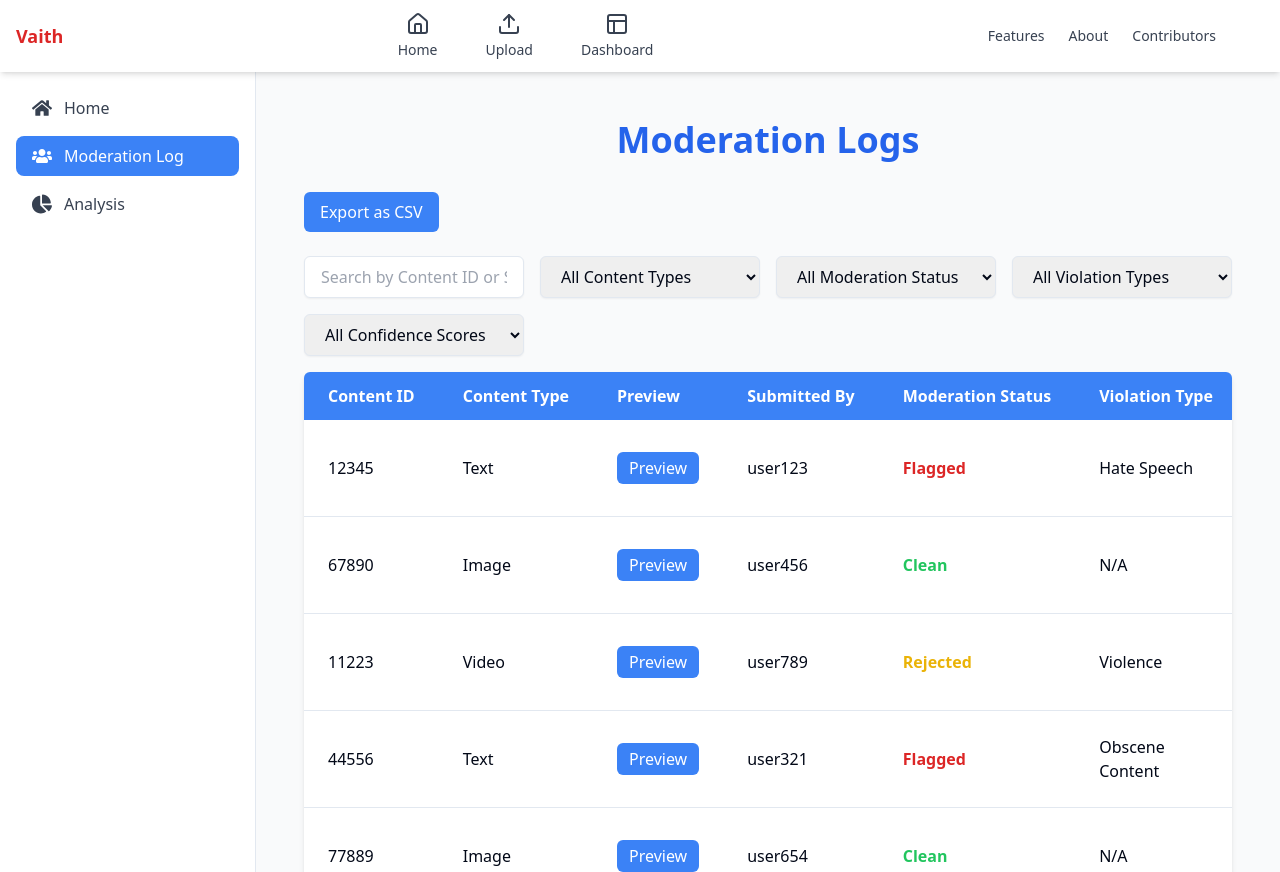
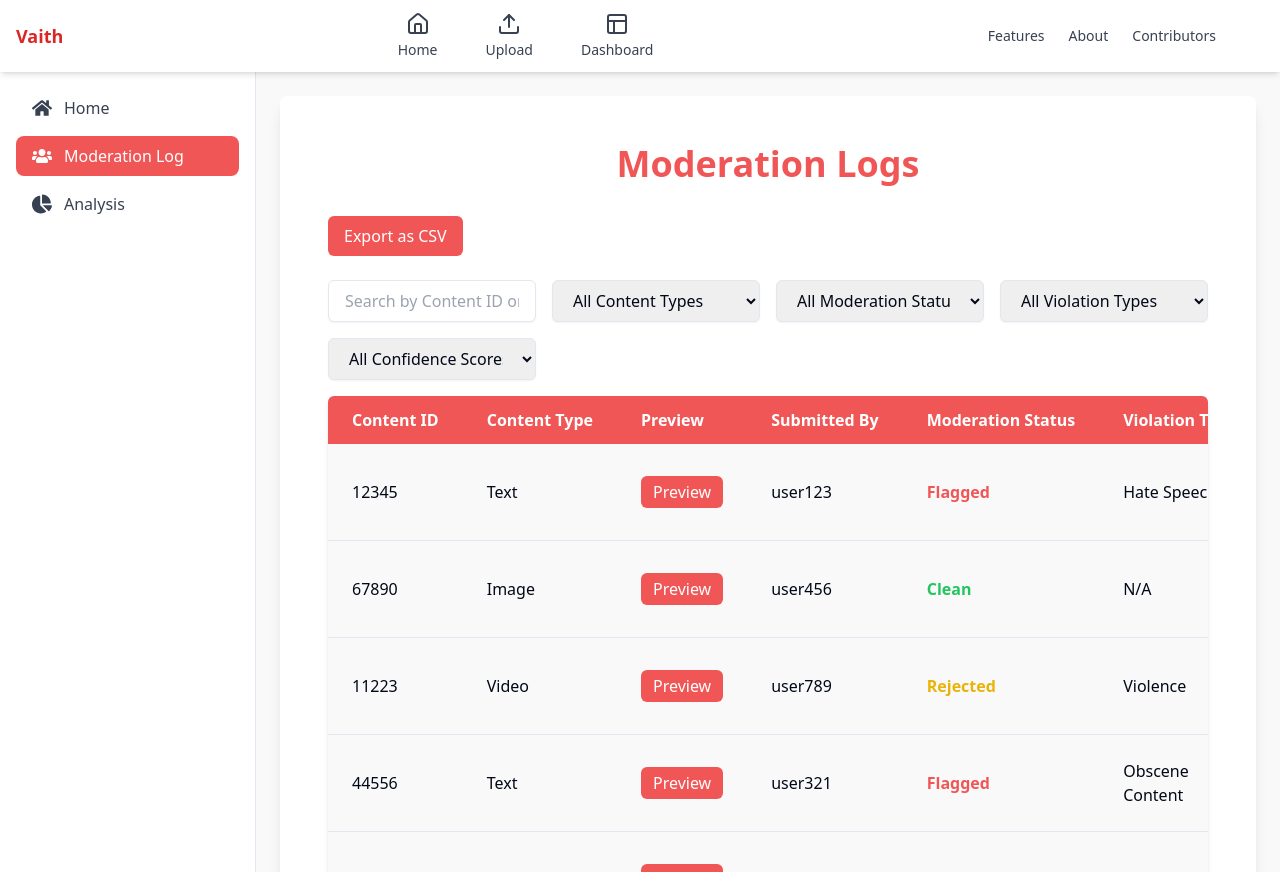
Before and after one commit to Vaithiyanathant/VISION-SENSE-KYN-HACKATHON, a React (Vite) app: page /Dashboard/Mod-log in a window 1280 px wide. Built offline with nearby package versions, Linux system fonts and the light colour scheme.

Commit message:
moderation log :fire:

```diff
--- a/src/Pages/Dashboard.jsx
+++ b/src/Pages/Dashboard.jsx
@@ -9,10 +9,10 @@ import ModLog from "./ModLog";
 const Dashboard = () => {
 	return (
 		<>
-			<Navbar></Navbar>
-			<div className='flex h-screen bg-gray-100'>
+			<Navbar />
+			<div className='flex h-screen bg-[#f9f9f9]'>
 				{/* Sidebar */}
-				<div className='w-64 bg-white shadow-md hidden md:block'>
+				<div className='w-64 bg-[#ffffff] shadow-md hidden md:block'>
 					<Sidebar
 						links={[
 							{
@@ -23,11 +23,12 @@ const Dashboard = () => {
 						]}
 					/>
 				</div>
+
 				{/* Main Content */}
-
-				{/* Page Content */}
-				<div className='p-6 flex-1 bg-[#f9fafb] overflow-y-auto'>
-					<ModLog />
+				<div className='p-6 flex-1 bg-[#f9f9f9] overflow-y-auto'>
+					<div className='bg-[#ffffff] shadow-lg rounded-lg p-6'>
+						<ModLog />
+					</div>
 				</div>
 			</div>
 		</>
--- a/src/Pages/ModLog.jsx
+++ b/src/Pages/ModLog.jsx
@@ -112,19 +112,19 @@ const ModLog = () => {
 
 	return (
 		<>
-			<div className='p-6 bg-[#f9fafb] min-h-screen'>
+			<div className='p-6 bg-[#ffffff] min-h-screen'>
 				<div className='text-center mb-8'>
-					<h1 className='text-4xl font-bold text-blue-600'>Moderation Logs</h1>
-					<p className='text-lg text-gray-600 mt-2'></p>
+					<h1 className='text-4xl font-bold text-[#f15656]'>Moderation Logs</h1>
+					<p className='text-lg text-black mt-2'></p>
 				</div>
 
 				{/* Header */}
-				<div className='flex items-center justify-between mb-6'	>
+				<div className='flex items-center justify-between mb-6'>
 					<CSVLink
 						data={filteredData}
 						headers={headers}
 						filename={`moderation_logs_${new Date().toISOString()}.csv`}
-						className='px-4 py-2 bg-blue-500 text-white rounded-md hover:bg-blue-600'>
+						className='px-4 py-2 bg-[#f15656] text-white rounded-md hover:bg-[#b42f2f]'>
 						Export as CSV
 					</CSVLink>
 				</div>
@@ -136,14 +136,14 @@ const ModLog = () => {
 						placeholder='Search by Content ID or Submitted By'
 						value={searchTerm}
 						onChange={(e) => setSearchTerm(e.target.value)}
-						className='w-full px-4 py-2 border rounded-md shadow-sm focus:outline-none focus:ring-2 focus:ring-blue-500'
+						className='w-full px-4 py-2 border rounded-md shadow-sm focus:outline-none focus:ring-2 focus:ring-[#f15656]'
 					/>
 					<select
 						value={filters.contentType}
 						onChange={(e) =>
 							setFilters((prev) => ({ ...prev, contentType: e.target.value }))
 						}
-						className='px-4 py-2 border rounded-md shadow-sm focus:outline-none focus:ring-2 focus:ring-blue-500'>
+						className='px-4 py-2 border rounded-md shadow-sm focus:outline-none focus:ring-2 focus:ring-[#f15656]'>
 						<option value='All'>All Content Types</option>
 						<option value='Text'>Text</option>
 						<option value='Image'>Image</option>
@@ -157,7 +157,7 @@ const ModLog = () => {
 								moderationStatus: e.target.value,
 							}))
 						}
-						className='px-4 py-2 border rounded-md shadow-sm focus:outline-none focus:ring-2 focus:ring-blue-500'>
+						className='px-4 py-2 border rounded-md shadow-sm focus:outline-none focus:ring-2 focus:ring-[#f15656]'>
 						<option value='All'>All Moderation Status</option>
 						<option value='Clean'>Clean</option>
 						<option value='Flagged'>Flagged</option>
@@ -168,7 +168,7 @@ const ModLog = () => {
 						onChange={(e) =>
 							setFilters((prev) => ({ ...prev, violationType: e.target.value }))
 						}
-						className='px-4 py-2 border rounded-md shadow-sm focus:outline-none focus:ring-2 focus:ring-blue-500'>
+						className='px-4 py-2 border rounded-md shadow-sm focus:outline-none focus:ring-2 focus:ring-[#f15656]'>
 						<option value='All'>All Violation Types</option>
 						<option value='Hate Speech'>Hate Speech</option>
 						<option value='Violence'>Violence</option>
@@ -184,7 +184,7 @@ const ModLog = () => {
 								confidenceScore: e.target.value,
 							}))
 						}
-						className='px-4 py-2 border rounded-md shadow-sm focus:outline-none focus:ring-2 focus:ring-blue-500'>
+						className='px-4 py-2 border rounded-md shadow-sm focus:outline-none focus:ring-2 focus:ring-[#f15656]'>
 						<option value='All'>All Confidence Scores</option>
 						<option value='Below 50%'>Below 50% (Low)</option>
 						<option value='50%-80%'>50%-80% (Moderate)</option>
@@ -193,10 +193,10 @@ const ModLog = () => {
 				</div>
 
 				{/* Table */}
-				<div className='overflow-x-auto bg-white shadow-md rounded-md'>
+				<div className='overflow-x-auto bg-[#f9f9f9] shadow-md rounded-md'>
 					<table className='min-w-full border-collapse'>
 						<thead>
-							<tr className='bg-blue-500 text-white'>
+							<tr className='bg-[#f15656] text-white'>
 								<th className='py-3 px-6 text-left whitespace-nowrap'>
 									Content ID
 								</th>
@@ -236,7 +236,7 @@ const ModLog = () => {
 									<td className='py-3 px-6'>
 										<button
 											onClick={() => setPreviewContent(item.previewUrl)}
-											className='px-3 py-1 bg-blue-500 text-white rounded-md hover:bg-blue-600'>
+											className='px-3 py-1 bg-[#f15656] text-white rounded-md hover:bg-[#b42f2f]'>
 											Preview
 										</button>
 									</td>
@@ -244,7 +244,7 @@ const ModLog = () => {
 									<td
 										className={`py-3 px-6 font-semibold ${
 											item.moderationStatus === "Flagged"
-												? "text-red-600"
+												? "text-[#f15656]"
 												: item.moderationStatus === "Clean"
 												? "text-green-500"
 												: "text-yellow-500"
@@ -260,7 +260,7 @@ const ModLog = () => {
 										<button className='px-3 py-1 bg-green-500 text-white rounded-md hover:bg-green-600 mr-2'>
 											Approve
 										</button>
-										<button className='px-3 py-1 bg-red-500 text-white rounded-md hover:bg-red-600'>
+										<button className='px-3 py-1 bg-[#f15656] text-white rounded-md hover:bg-[#b42f2f]'>
 											Reject
 										</button>
 									</td>
@@ -289,7 +289,7 @@ const ModLog = () => {
 							</div>
 							<button
 								onClick={() => setPreviewContent(null)}
-								className='px-4 py-2 bg-red-500 text-white rounded-md hover:bg-red-600'>
+								className='px-4 py-2 bg-[#f15656] text-white rounded-md hover:bg-[#b42f2f]'>
 								Close
 							</button>
 						</div>
--- a/src/Pages/SideBar.jsx
+++ b/src/Pages/SideBar.jsx
@@ -27,8 +27,6 @@ const Sidebar = () => {
 
 	return (
 		<div className='bg-white h-screen w-64 flex flex-col text-gray-700 border-r shadow-md'>
-
-
 			{/* Navigation Links */}
 			<nav className='flex-1 overflow-y-auto p-4'>
 				<ul className='space-y-2'>
@@ -38,8 +36,8 @@ const Sidebar = () => {
 								to={link.path}
 								className={`flex items-center px-4 py-2 rounded-lg transition-colors ${
 									location.pathname === link.path
-										? "bg-blue-500 text-white"
-										: "text-gray-700 hover:bg-blue-100 hover:text-blue-500"
+										? "bg-[#f15656] text-white"
+										: "text-gray-700 hover:bg-blue-100 hover:text-[#f15656]"
 								}`}>
 								{link.icon}
 								<span>{link.name}</span>
```
